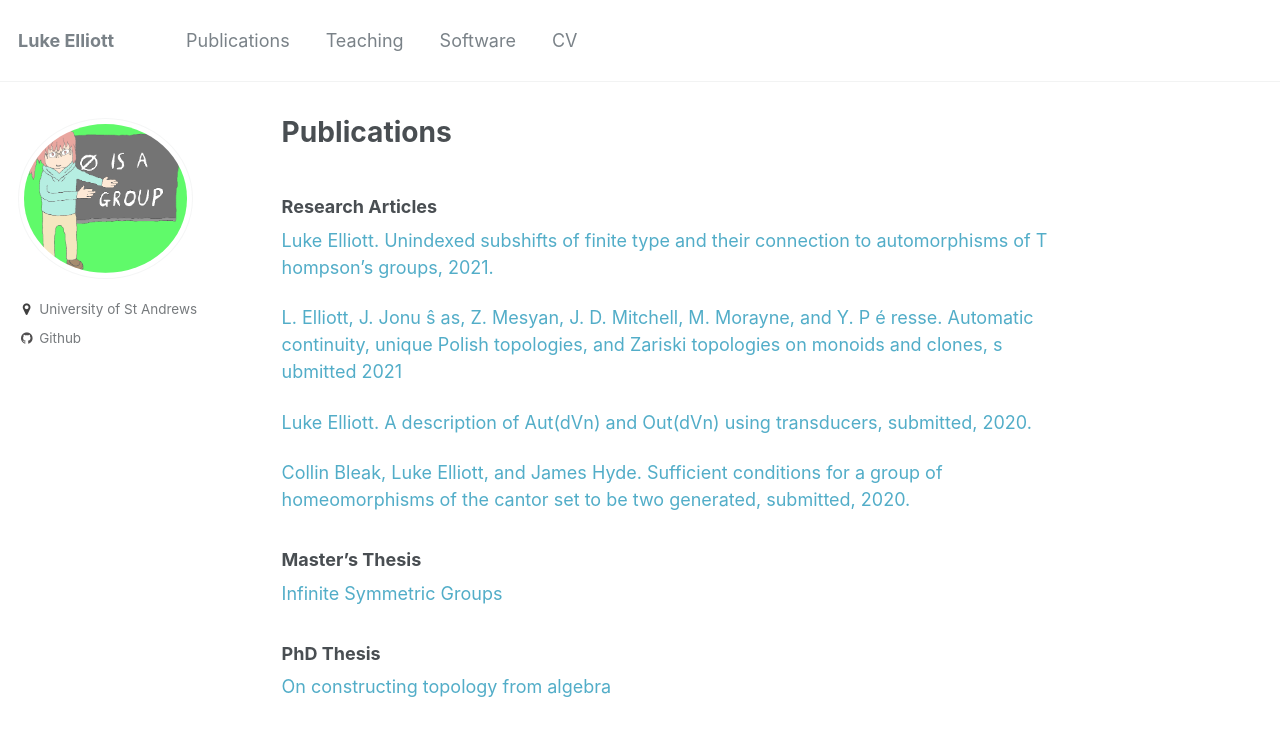
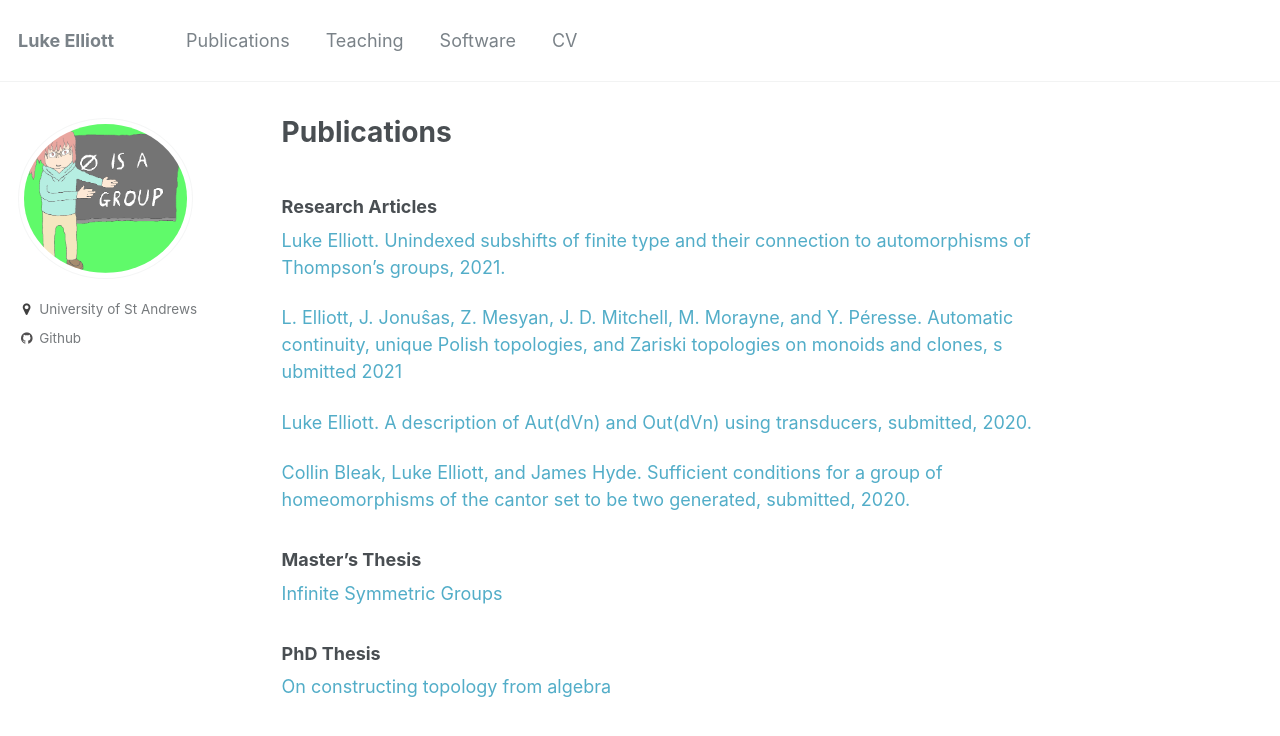
Before and after one commit to le27/L-Elliott, a Jekyll site: the page built from _pages/publications.md, in a window 1280 px wide. Shown: the top 736 px of the page. Built offline with Jekyll 4.4.1, drawn with Linux system fonts in a browser that asks for light colours.

Commit message:
Update publications.md

```diff
--- a/_pages/publications.md
+++ b/_pages/publications.md
@@ -7,9 +7,9 @@ author_profile: true
 ### Research Articles
 
 [Luke Elliott. Unindexed subshifts of finite type and their connection to automorphisms of
-T hompson’s groups, 2021.](https://arxiv.org/abs/2112.13359)
+Thompson’s groups, 2021.](https://arxiv.org/abs/2112.13359)
 
-[L. Elliott, J. Jonu ŝ as, Z. Mesyan, J. D. Mitchell, M. Morayne, and Y. P é resse. Automatic
+[L. Elliott, J. Jonuŝas, Z. Mesyan, J. D. Mitchell, M. Morayne, and Y. Péresse. Automatic
 continuity, unique Polish topologies, and Zariski topologies on monoids and clones,
 s ubmitted 2021](https://arxiv.org/abs/1912.07029)
 
```
